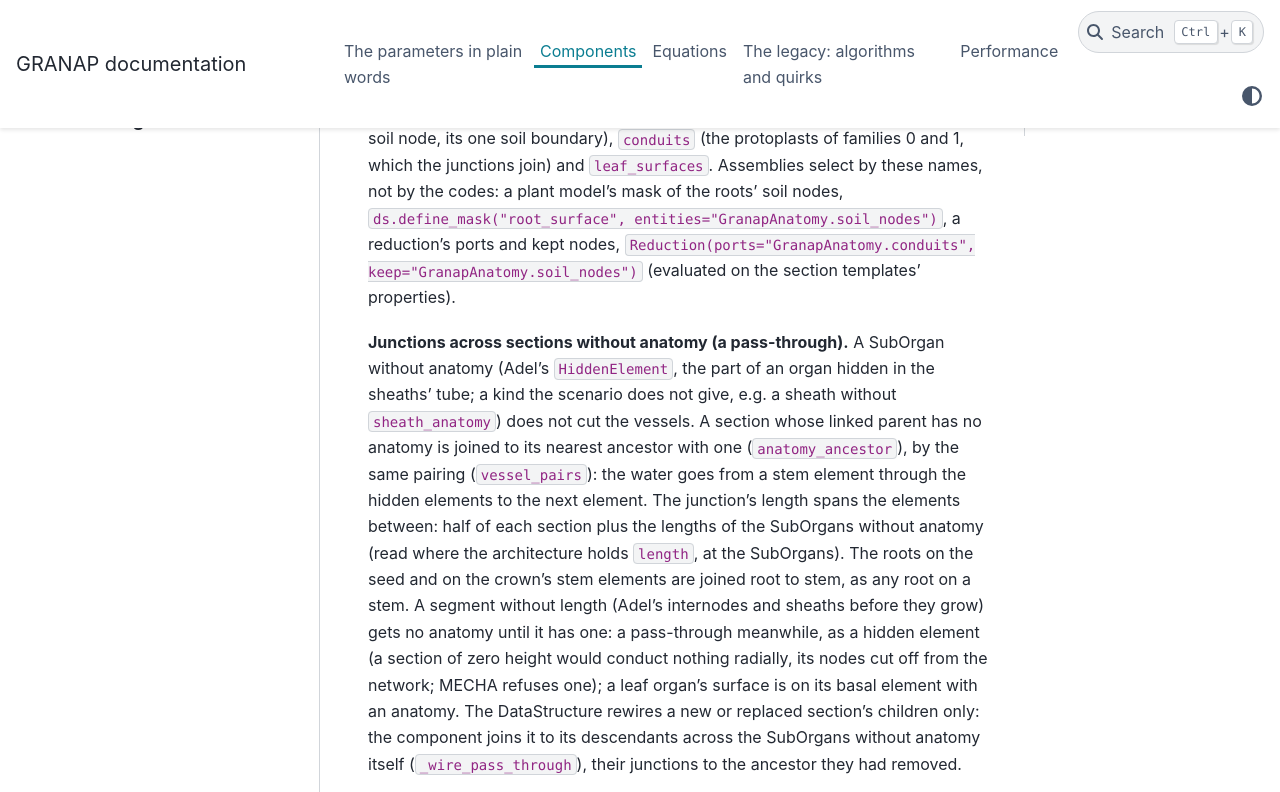
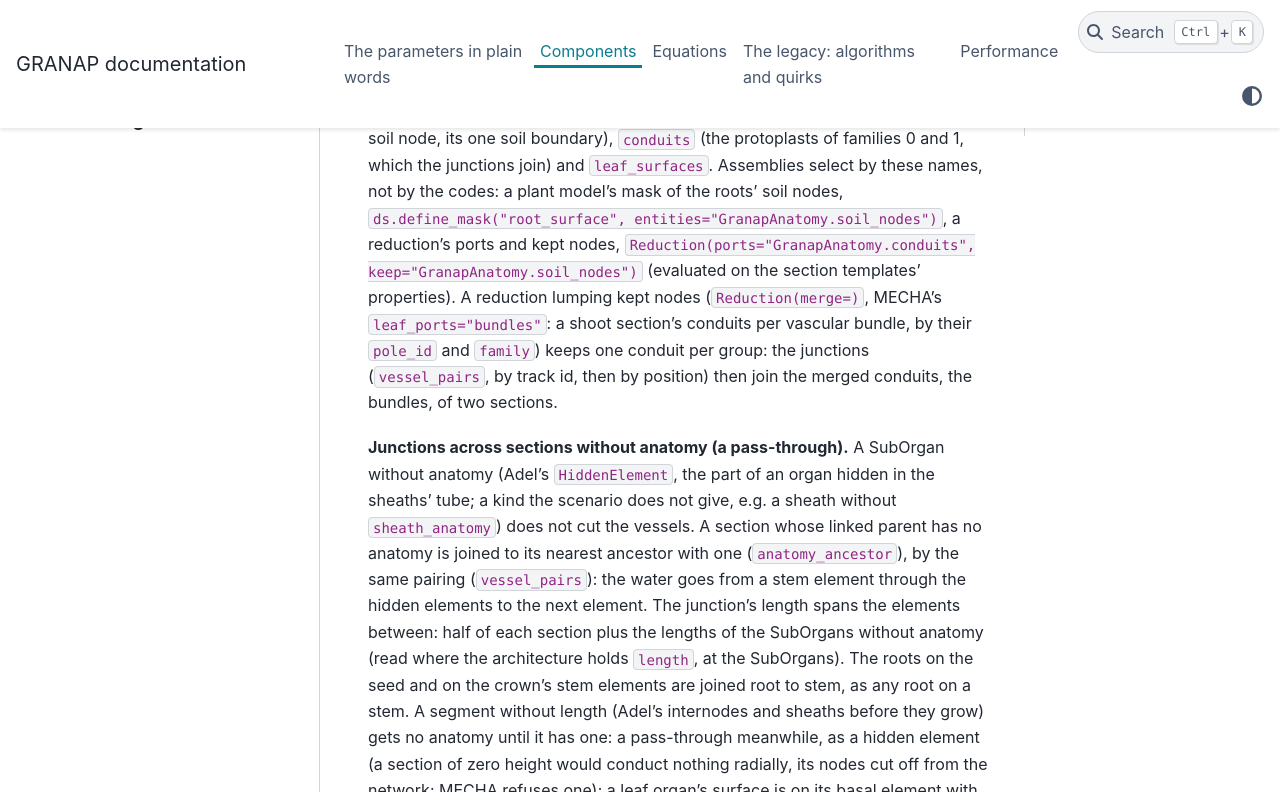
Before and after one commit to openalea-incubator/GRANAP-dev, a Sphinx documentation site: the page built from doc/components.rst, in a window 1280 px wide and 900 px high, scrolled down 2525 px, cut to the strip 0-792 px from the top of the window. Built offline with Sphinx 7.4.7 and the PyData theme 0.15.4, drawn with Linux system fonts in a browser that asks for light colours; pages that are not in the unit, such as notebooks, are missing from menus; the version number could not be read and is left out.

Commit message:
Docs: a reduction's merged conduits joined by the junctions (MECHA's leaf_ports="bundles")

```diff
--- a/doc/components.rst
+++ b/doc/components.rst
@@ -74,6 +74,9 @@ Assemblies select by these names, not by the codes: a plant model's mask of the
 ``ds.define_mask("root_surface", entities="GranapAnatomy.soil_nodes")``, a reduction's ports and kept nodes,
 ``Reduction(ports="GranapAnatomy.conduits", keep="GranapAnatomy.soil_nodes")`` (evaluated on the section templates'
 properties).
+A reduction lumping kept nodes (``Reduction(merge=)``, MECHA's ``leaf_ports="bundles"``: a shoot section's conduits
+per vascular bundle, by their ``pole_id`` and ``family``) keeps one conduit per group: the junctions (``vessel_pairs``,
+by track id, then by position) then join the merged conduits, the bundles, of two sections.
 
 **Junctions across sections without anatomy (a pass-through).** A SubOrgan without anatomy (Adel's
 ``HiddenElement``, the part of an organ hidden in the sheaths' tube; a kind the scenario does not give, e.g. a sheath
```
